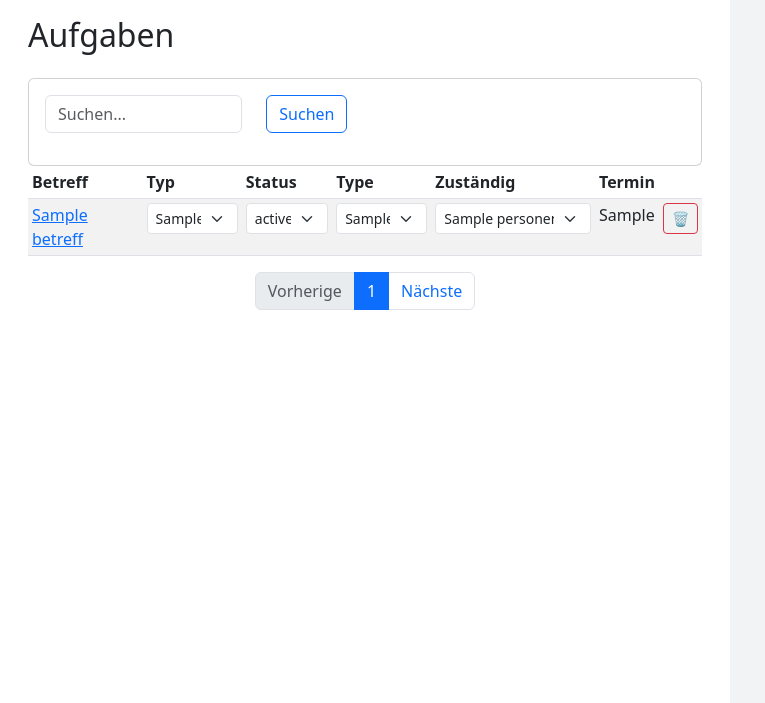
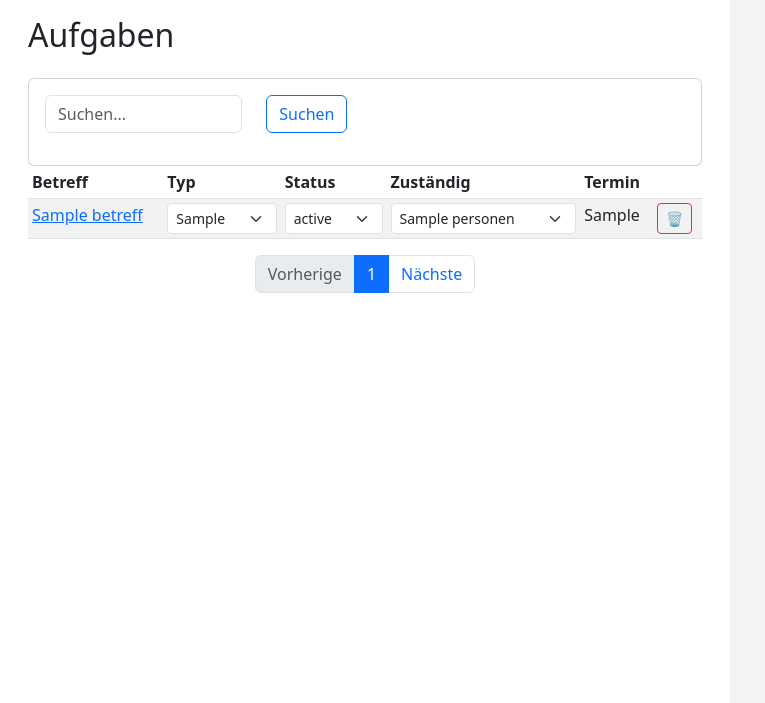
Before and after one commit to gdsanger/otto, a Django app: template otto-ui/core/templates/core/task_listview.html in a window 1280 px wide. Shown: the part 56-759 px from the top of the page, without its empty margins (0-765 px from the left). Run offline with Django 5.2, Linux system fonts and the light colour scheme; the template is opened without the code that fills it: most values are stand-ins (such as "Sample title", 1, 10 or a date in 2020); some libraries are stand-ins or nearby versions.

Commit message:
Diverse Änderungen nach Codex

```diff
--- a/otto-ui/core/templates/core/task_listview.html
+++ b/otto-ui/core/templates/core/task_listview.html
@@ -40,7 +40,6 @@
                 <th>Betreff</th>
                 <th>Typ</th>
                 <th>Status</th>
-                <th>Type</th>
                 <th>Zuständig</th>
                 <th>Termin</th>
                 <th></th>
@@ -70,17 +69,6 @@
                         </select>
                     </form>
                 </td>
-                <td>
-                    <form hx-post="/task/update_type/" hx-trigger="change" hx-target="closest td" hx-swap="outerHTML">
-                        <input type="hidden" name="task_id" value="{{ task.id }}">
-                        <select class="form-select form-select-sm" name="tasktype">
-                            {% for type in tasktype_liste %}
-                                <option value="{{ type }}" {% if task.tasktype == type %}selected{% endif %}>{{ type }}</option>
-                            {% endfor %}
-                        </select>
-                    </form>
-                </td>
-
                 <td>
                     <form hx-post="/task/update_person/" hx-trigger="change" hx-target="closest td" hx-swap="outerHTML">
                         <input type="hidden" name="task_id" value="{{ task.id }}">
```
Also changed, not shown: otto-ui/core/templates/core/project_detailview.html (+0 -8 lines).
